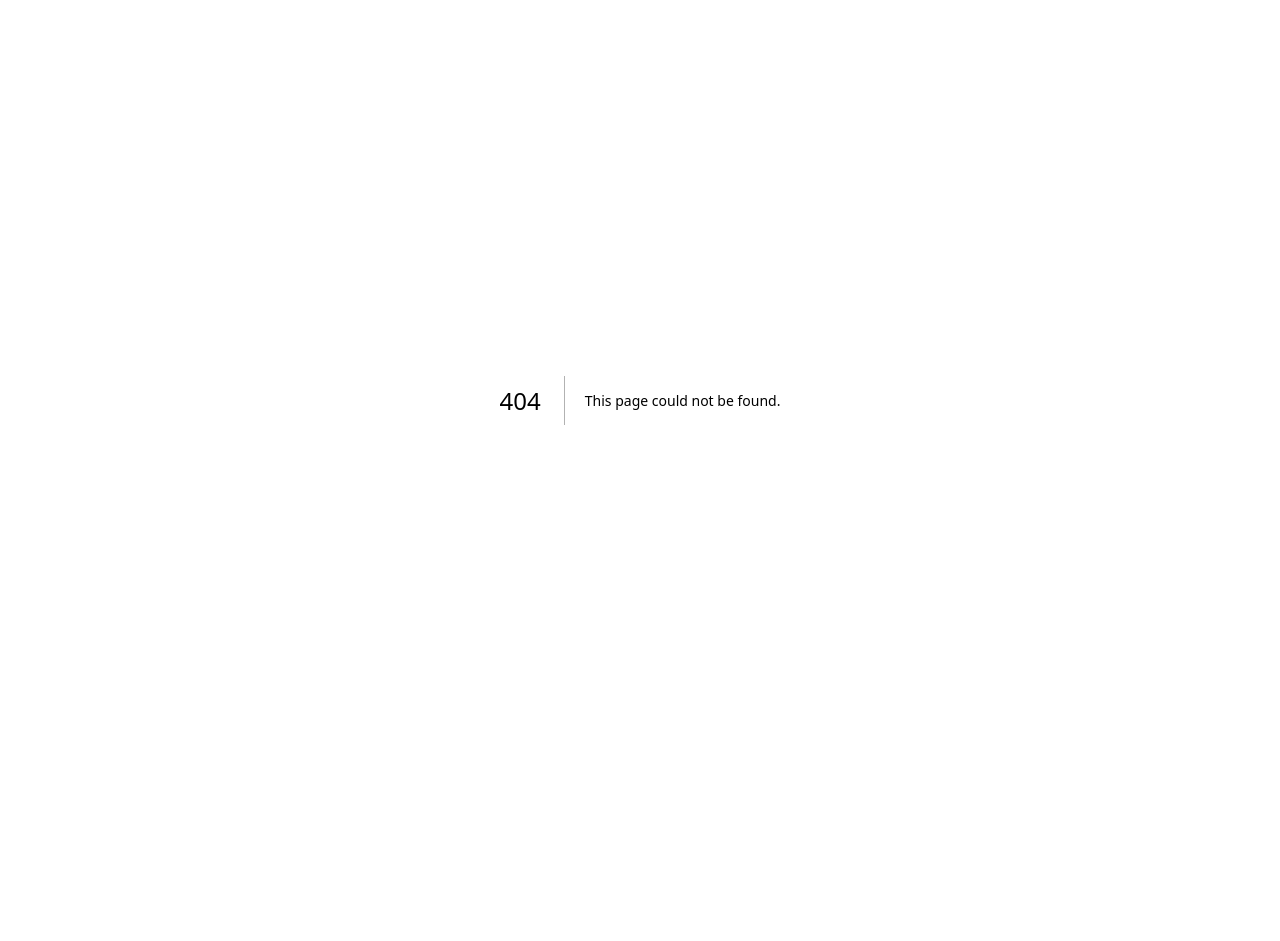
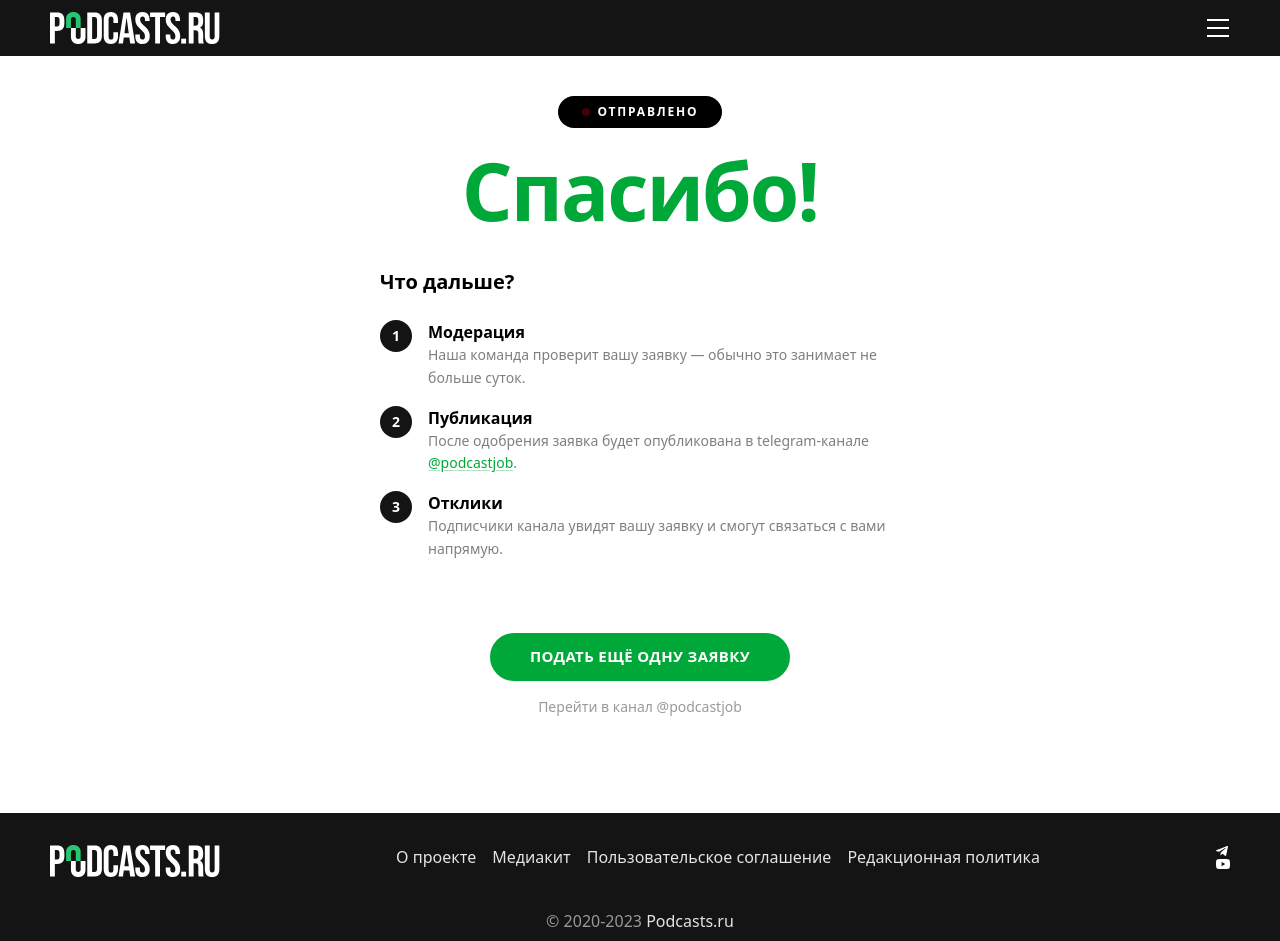
Before and after one commit to ernstakavov/podcastjob, a Next.js app: page /add/success in a window 1280 px wide. Before the commit this address had no page. Before the commit the page ends 800 px from the top, so only its background shows below. Built offline with nearby package versions, Linux system fonts and the light colour scheme.

Commit message:
Add success page
Redirect to /add/success after submission instead
of showing a toast. Add loading state to FormButton
and prefill forms with test default values.

```diff
--- a/src/app/(pages)/add/components/EventForm/EventForm.constants.ts
+++ b/src/app/(pages)/add/components/EventForm/EventForm.constants.ts
@@ -154,3 +154,26 @@ export const EVENT_FORM_DEFAULT_VALUES = {
   contact_phone: '',
   registration_deadline: undefined as unknown as Date | undefined,
 }
+
+export const getEventFormDefaultValues = () => ({
+  title: 'Подкаст-конференция 2026',
+  event_type: 'conference',
+  target_audience: ['producers', 'editors', 'hosts'],
+  organizer: 'Подкаст-индустрия',
+  event_format: 'hybrid',
+  location: 'Москва, Конгресс-центр',
+  date_type: 'range',
+  date_start: new Date(Date.now() + 30 * 24 * 60 * 60 * 1000),
+  date_end: new Date(Date.now() + 32 * 24 * 60 * 60 * 1000),
+  cost_type: 'paid',
+  cost_amount: 5000 as number | '',
+  short_description:
+    'Ежегодная конференция для профессионалов подкаст-индустрии. Доклады, мастер-классы и нетворкинг.',
+  detailed_description:
+    'Два дня интенсивной программы: выступления ведущих продюсеров, воркшопы по монтажу и продвижению, панельные дискуссии о будущем аудио-контента.',
+  website: 'https://example.com/conference',
+  contact_email: 'test@example.com',
+  contact_telegram: '@podcastconf',
+  contact_phone: '+7 999 123 45 67',
+  registration_deadline: new Date(Date.now() + 25 * 24 * 60 * 60 * 1000),
+})
--- a/src/app/(pages)/add/components/EventForm/EventForm.tsx
+++ b/src/app/(pages)/add/components/EventForm/EventForm.tsx
@@ -34,21 +34,23 @@ import { Calendar } from '@/components/ui/calendar'
 import { cn } from '@/lib/utils'
 import {
   EVENT_FORM_SCHEMA,
-  EVENT_FORM_DEFAULT_VALUES,
+  getEventFormDefaultValues,
   EVENT_TYPE_OPTIONS,
   TARGET_AUDIENCE_OPTIONS,
   EVENT_FORMAT_OPTIONS,
   COST_TYPE_OPTIONS,
   DATE_TYPE_OPTIONS,
 } from './EventForm.constants'
+import { useRouter } from 'next/navigation'
 import { toast } from 'sonner'
 import { createEvent } from './EventForm.actions'
 import { FormButton } from '@/components/form/FormButton'
 
 export const EventForm = () => {
+  const router = useRouter()
   const form = useForm<z.infer<typeof EVENT_FORM_SCHEMA>>({
     resolver: zodResolver(EVENT_FORM_SCHEMA),
-    defaultValues: EVENT_FORM_DEFAULT_VALUES,
+    defaultValues: getEventFormDefaultValues(),
   })
 
   const eventFormat = form.watch('event_format')
@@ -60,8 +62,7 @@ export const EventForm = () => {
       const result = await createEvent(values)
 
       if (result.success) {
-        toast.success('Мероприятие успешно создано!')
-        form.reset()
+        router.push('/add/success?type=event')
       } else {
         toast.error(
           result.error || 'Не удалось создать мероприятие. Попробуйте снова.',
--- a/src/app/(pages)/add/components/ResumeForm/ResumeForm.constants.ts
+++ b/src/app/(pages)/add/components/ResumeForm/ResumeForm.constants.ts
@@ -109,3 +109,26 @@ export const RESUME_FORM_DEFAULT_VALUES = {
   contact_telegram: '',
   contact_website: '',
 }
+
+export const getResumeFormDefaultValues = () => ({
+  position: 'Подкаст-продюсер',
+  roles: ['producer', 'editor'],
+  employment_type: ['full-time', 'project'],
+  work_format: 'remote',
+  city: 'Москва',
+  salary_type: 'range',
+  salary_fixed: '' as unknown as number | '',
+  salary_from: 120000 as number | '',
+  salary_to: 250000 as number | '',
+  salary_period: 'monthly',
+  experience:
+    '3 года опыта в подкаст-продакшене. Запустил 5 подкастов с нуля, 2 из которых вошли в топ-10 Apple Podcasts.',
+  achievements:
+    'Подкаст "Голос индустрии" — 50 000 прослушиваний за первый месяц. Победитель конкурса "Лучший подкаст 2025".',
+  skills:
+    'Adobe Audition, Pro Tools, Audacity, Descript, монтаж, сценарии, работа с гостями, SMM-продвижение',
+  contact_email: 'test@example.com',
+  contact_phone: '+7 999 123 45 67',
+  contact_telegram: '@testproducer',
+  contact_website: 'https://example.com/portfolio',
+})
--- a/src/app/(pages)/add/components/ResumeForm/ResumeForm.tsx
+++ b/src/app/(pages)/add/components/ResumeForm/ResumeForm.tsx
@@ -19,15 +19,17 @@ import { EmploymentTypeField } from '@/components/form/EmploymentTypeField'
 import { RoleField } from '@/components/form/RoleField'
 import { SalaryField } from '@/components/form/SalaryField'
 import { WorkModeField } from '@/components/form/WorkModeField'
+import { useRouter } from 'next/navigation'
 import { toast } from 'sonner'
 import { createResume } from './ResumeForm.actions'
-import { RESUME_FORM_DEFAULT_VALUES } from './ResumeForm.constants'
+import { getResumeFormDefaultValues } from './ResumeForm.constants'
 import { FormButton } from '@/components/form/FormButton'
 
 export const ResumeForm = () => {
+  const router = useRouter()
   const form = useForm<z.infer<typeof RESUME_FORM_SCHEMA>>({
     resolver: zodResolver(RESUME_FORM_SCHEMA),
-    defaultValues: RESUME_FORM_DEFAULT_VALUES,
+    defaultValues: getResumeFormDefaultValues(),
   })
 
   async function onSubmit(values: z.infer<typeof RESUME_FORM_SCHEMA>) {
@@ -35,8 +37,7 @@ export const ResumeForm = () => {
       const result = await createResume(values)
 
       if (result.success) {
-        toast.success('Резюме успешно создано!')
-        form.reset()
+        router.push('/add/success?type=resume')
       } else {
         toast.error(
           result.error || 'Не удалось создать резюме. Попробуйте снова.',
--- a/src/app/(pages)/add/components/VacancyForm/VacancyForm.constants.ts
+++ b/src/app/(pages)/add/components/VacancyForm/VacancyForm.constants.ts
@@ -106,11 +106,11 @@ export const VACANCY_FORM_SCHEMA = z
   )
 
 export const getVacancyFormDefaultValues = () => ({
-  title: '',
-  role: '',
-  employer: '',
-  work_mode: '',
-  city: '',
+  title: 'Тестовая вакансия',
+  role: 'Тестовая роль',
+  employer: 'Тестовая компания',
+  work_mode: 'Тестовая работа',
+  city: 'Тестовая город',
   employment_type: 'full-time',
   schedule: 'flexible',
   salary_type: 'range',
--- a/src/app/(pages)/add/components/VacancyForm/VacancyForm.tsx
+++ b/src/app/(pages)/add/components/VacancyForm/VacancyForm.tsx
@@ -41,6 +41,7 @@ import {
   VACANCY_FORM_SCHEMA,
   getVacancyFormDefaultValues,
 } from './VacancyForm.constants'
+import { useRouter } from 'next/navigation'
 import { toast } from 'sonner'
 import { createVacancy } from './VacancyForm.actions'
 import { FormButton } from '@/components/form/FormButton'
@@ -108,6 +109,7 @@ const FieldArraySection = ({
 }
 
 export const VacancyForm = () => {
+  const router = useRouter()
   const form = useForm<FormValues>({
     resolver: zodResolver(VACANCY_FORM_SCHEMA),
     defaultValues: getVacancyFormDefaultValues(),
@@ -118,8 +120,7 @@ export const VacancyForm = () => {
       const result = await createVacancy(values)
 
       if (result.success) {
-        toast.success('Вакансия успешно создана!')
-        form.reset()
+        router.push('/add/success?type=vacancy')
       } else {
         toast.error(
           result.error || 'Не удалось создать вакансию. Попробуйте снова.',
--- /dev/null
+++ b/src/app/(pages)/add/success/page.tsx
@@ -0,0 +1,88 @@
+import { Footer } from '@/components/Footer'
+import { Header } from '@/components/Header'
+import { RecordingIndicator } from '@/components/RecordingIndicator'
+import { Button } from '@/components/ui/button'
+import Link from 'next/link'
+
+export default async function SuccessPage() {
+  return (
+    <div className='grid min-h-screen overflow-hidden bg-white font-[family-name:var(--font-geist-sans)]'>
+      <Header />
+      <main className='relative z-[2] mx-auto mt-10 w-full max-w-[900px] px-6 pb-24'>
+        <header className='mb-10 animate-[slide-in_0.6s_ease-out] text-center'>
+          <RecordingIndicator label='Отправлено' className='mb-6' />
+          <h1 className='mb-5 text-[clamp(48px,10vw,80px)] leading-[0.95] font-extrabold tracking-tight'>
+            <span className='text-[#00A739]'>Спасибо!</span>
+          </h1>
+        </header>
+
+        <div className='animate-[slide-in_0.6s_ease-out_0.15s_both]'>
+          <div className='mx-auto max-w-[520px] space-y-6'>
+            <h2 className='text-xl font-bold text-black'>Что дальше?</h2>
+            <div className='space-y-4'>
+              <div className='flex gap-4'>
+                <div className='flex h-8 w-8 shrink-0 items-center justify-center rounded-full bg-[#141414] text-sm font-bold text-white'>
+                  1
+                </div>
+                <div>
+                  <p className='font-semibold text-black'>Модерация</p>
+                  <p className='text-sm leading-relaxed text-black/50'>
+                    Наша команда проверит вашу заявку — обычно это занимает не
+                    больше суток.
+                  </p>
+                </div>
+              </div>
+
+              <div className='flex gap-4'>
+                <div className='flex h-8 w-8 shrink-0 items-center justify-center rounded-full bg-[#141414] text-sm font-bold text-white'>
+                  2
+                </div>
+                <div>
+                  <p className='font-semibold text-black'>Публикация</p>
+                  <p className='text-sm leading-relaxed text-black/50'>
+                    После одобрения заявка будет опубликована в telegram-канале{' '}
+                    <a
+                      href='https://t.me/podcastjob'
+                      className='font-medium text-[#00A739] underline decoration-[#00A739]/30 underline-offset-2 transition-colors hover:text-[#008a2e]'
+                    >
+                      @podcastjob
+                    </a>
+                    .
+                  </p>
+                </div>
+              </div>
+
+              <div className='flex gap-4'>
+                <div className='flex h-8 w-8 shrink-0 items-center justify-center rounded-full bg-[#141414] text-sm font-bold text-white'>
+                  3
+                </div>
+                <div>
+                  <p className='font-semibold text-black'>Отклики</p>
+                  <p className='text-sm leading-relaxed text-black/50'>
+                    Подписчики канала увидят вашу заявку и смогут связаться с
+                    вами напрямую.
+                  </p>
+                </div>
+              </div>
+            </div>
+          </div>
+
+          <div className='mt-18 flex flex-col items-center gap-4'>
+            <Link href='/add'>
+              <Button className='h-12 cursor-pointer rounded-full bg-[#00A739] px-10 text-[15px] font-bold tracking-wide text-white uppercase transition-all duration-300 hover:-translate-y-0.5 hover:brightness-110 active:translate-y-0'>
+                Подать ещё одну заявку
+              </Button>
+            </Link>
+            <a
+              href='https://t.me/podcastjob'
+              className='inline-flex items-center gap-2 text-sm font-medium text-black/40 transition-colors hover:text-[#00A739]'
+            >
+              Перейти в канал @podcastjob
+            </a>
+          </div>
+        </div>
+      </main>
+      <Footer className='mt-auto' />
+    </div>
+  )
+}
--- a/src/components/form/FormButton.tsx
+++ b/src/components/form/FormButton.tsx
@@ -1,13 +1,23 @@
+import { useFormContext } from 'react-hook-form'
+import { Loader2 } from 'lucide-react'
 import { Button } from '../ui/button'
 
 export const FormButton = () => {
+  const {
+    formState: { isSubmitting },
+  } = useFormContext()
+
   return (
     <Button
-      className='mt-4 block w-full rounded-full bg-[#00A739] text-[15px] font-bold text-white uppercase transition-all duration-250 hover:bg-black hover:text-white'
-      size='lg'
+      className='mt-6 h-12 w-full cursor-pointer rounded-full bg-[#00A739] text-[15px] font-bold tracking-wide text-white uppercase transition-all duration-300 hover:-translate-y-0.5 hover:brightness-110 active:translate-y-0 disabled:opacity-60 disabled:hover:translate-y-0'
       type='submit'
+      disabled={isSubmitting}
     >
-      Опубликовать вакансию
+      {isSubmitting ? (
+        <Loader2 className='size-5 animate-spin' />
+      ) : (
+        'Опубликовать вакансию'
+      )}
     </Button>
   )
 }
```
